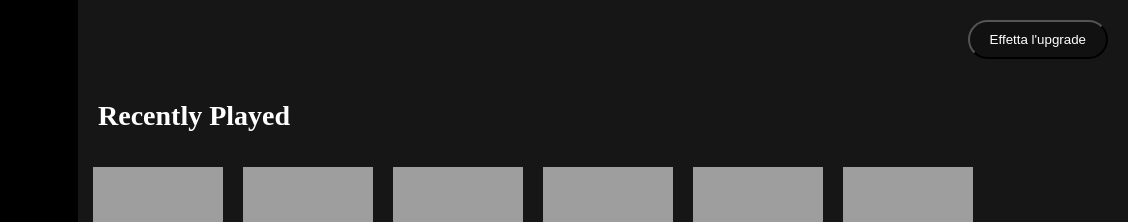
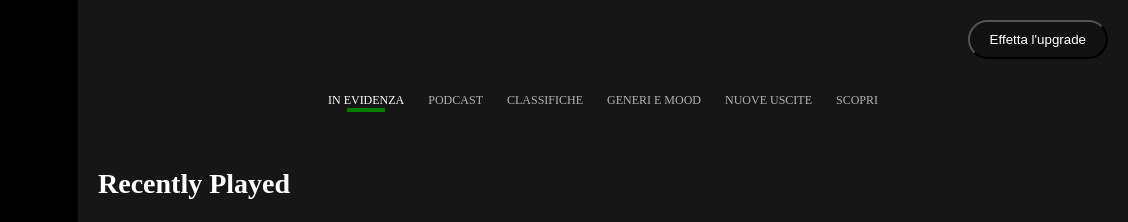
Before and after one commit to lorelulli/html-css-spotifyweb, a plain HTML site: page index.html in a window 1280 px wide. In both pictures the pointer is over the link "IN EVIDENZA". Shown: the top 222 px of the page, 152-1280 px from the left. Drawn offline with Linux system fonts and the light colour scheme.

Commit message:
linetta verde

```diff
--- a/css/style.css
+++ b/css/style.css
@@ -339,6 +339,7 @@ footer{
 
 
 
+
 }
 
 .nav-c ul li a:hover{
@@ -357,17 +358,28 @@ footer{
     text-decoration: none;
 }
 
-.nav-c:hover ul li{
+.nav-c ul li a{
+    width   : auto;
+    height  : 50px;
+    position: relative;
+    z-index : 1;
+}
 
-  content : "";
-  position: absolute;
-  left    : 25%;
-  bottom  : 0;
-  height  : 1px;
-  width   : 50%;  /* or 100px */
-  border-bottom:1px solid green;
+.nav-c ul li a:hover:before {
+      content : "";
+      position: absolute;
+      left    : 25%;
+      top  : 0px;
+      height  : 1px;
+      width   : 50%;  /* percentage of the element width*/
+      border-bottom:4px solid green;
+      margin-top:1.2em; /*move the border below the text*/
 
-}
+    }
+
+
+
+
 
 .song-2{
     display: flex;
```
